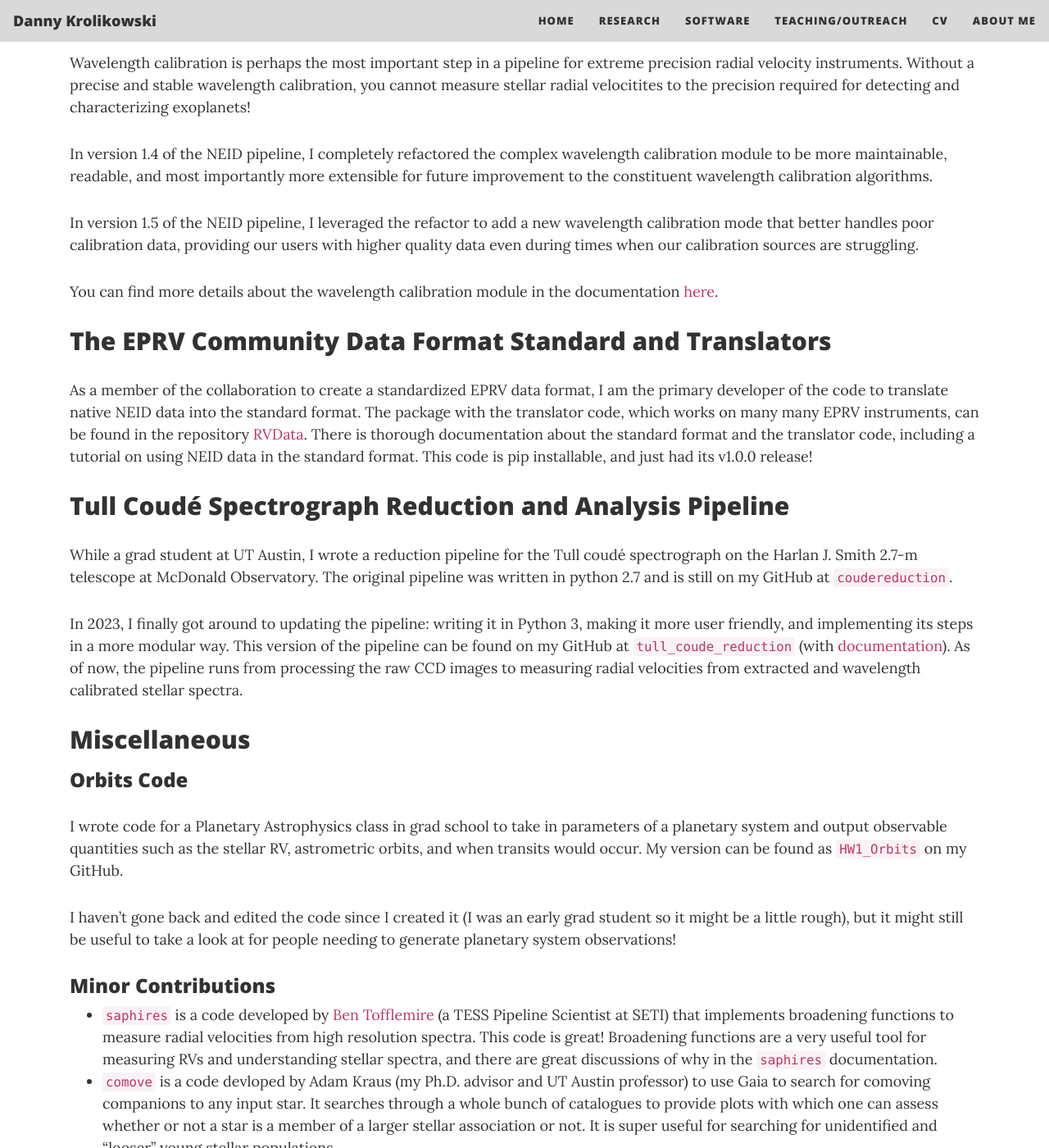
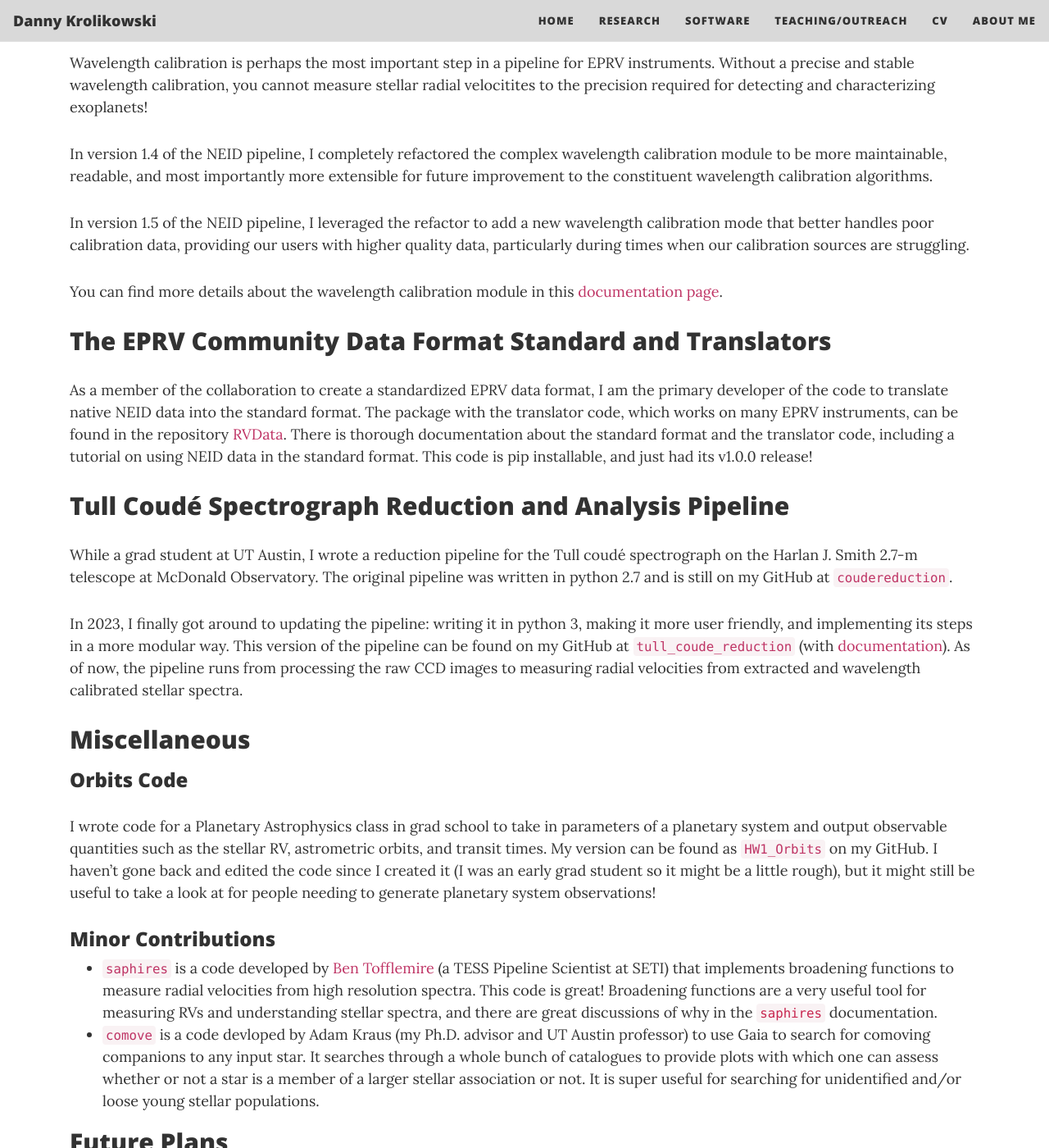
Before and after one commit to dkrolikowski/dkrolikowski.github.io, a Jekyll site: the page built from software.md, in a window 1280 px wide and 1400 px high, scrolled down 1579 px. Shown: the whole window at 82% size. Built offline with Jekyll 4.4.1, drawn with Linux system fonts in a browser that asks for light colours; nearby versions of some CDN libraries; some of the changed text lies outside the part shown.

Commit message:
Update software.md

````diff
--- a/software.md
+++ b/software.md
@@ -11,7 +11,7 @@ My favorite part of my job is writing software to support astronomical instrumen
 
 ## NEID Data Reduction Pipeline
 
-I have significantly contributed to the NEID pipeline in my current role, the documentation for which can be found [here](https://neid.ipac.caltech.edu/docs/NEID-DRP/). Beyond addressing issues and helping to restart the instrument after the June 2022 wildfire shutdown, my main contributions to the pipeline have been rewriting its **telluric model creation** and **wavelength calibration** modules.
+I have significantly contributed to the [NEID pipeline](https://neid.ipac.caltech.edu/docs/NEID-DRP/). Beyond addressing issues and helping to restart the instrument after the June 2022 wildfire shutdown, my main contributions to the pipeline have been rewriting its **telluric model creation** and **wavelength calibration** modules.
 
 ### Telluric Modeling
 
@@ -36,23 +36,23 @@ I created a standalone version of the NEID pipeline's telluric module that is av
 
 ### Wavelength Calibration
 
-Wavelength calibration is perhaps the most important step in a pipeline for extreme precision radial velocity instruments. Without a precise and stable wavelength calibration, you cannot measure stellar radial velocitites to the precision required for detecting and characterizing exoplanets!
+Wavelength calibration is perhaps the most important step in a pipeline for EPRV instruments. Without a precise and stable wavelength calibration, you cannot measure stellar radial velocitites to the precision required for detecting and characterizing exoplanets!
 
 In version 1.4 of the NEID pipeline, I completely refactored the complex wavelength calibration module to be more maintainable, readable, and most importantly more extensible for future improvement to the constituent wavelength calibration algorithms.
 
-In version 1.5 of the NEID pipeline, I leveraged the refactor to add a new wavelength calibration mode that better handles poor calibration data, providing our users with higher quality data even during times when our calibration sources are struggling.
+In version 1.5 of the NEID pipeline, I leveraged the refactor to add a new wavelength calibration mode that better handles poor calibration data, providing our users with higher quality data, particularly during times when our calibration sources are struggling.
 
-You can find more details about the wavelength calibration module in the documentation [here](https://neid.ipac.caltech.edu/docs/NEID-DRP/algorithms.html#wavelength-calibration).
+You can find more details about the wavelength calibration module in this [documentation page](https://neid.ipac.caltech.edu/docs/NEID-DRP/algorithms.html#wavelength-calibration).
 
 ## The EPRV Community Data Format Standard and Translators
 
-As a member of the collaboration to create a standardized EPRV data format, I am the primary developer of the code to translate native NEID data into the standard format. The package with the translator code, which works on many many EPRV instruments, can be found in the repository [RVData](https://github.com/EPRV-RCN/RVData). There is thorough documentation about the standard format and the translator code, including a tutorial on using NEID data in the standard format. This code is pip installable, and just had its v1.0.0 release!
+As a member of the collaboration to create a standardized EPRV data format, I am the primary developer of the code to translate native NEID data into the standard format. The package with the translator code, which works on many EPRV instruments, can be found in the repository [RVData](https://github.com/EPRV-RCN/RVData). There is thorough documentation about the standard format and the translator code, including a tutorial on using NEID data in the standard format. This code is pip installable, and just had its v1.0.0 release!
 
 ## Tull Coudé Spectrograph Reduction and Analysis Pipeline
 
 While a grad student at UT Austin, I wrote a reduction pipeline for the Tull coudé spectrograph on the Harlan J. Smith 2.7-m telescope at McDonald Observatory. The original pipeline was written in python 2.7 and is still on my GitHub at [```coudereduction```](https://github.com/dkrolikowski/coudereduction).
 
-In 2023, I finally got around to updating the pipeline: writing it in Python 3, making it more user friendly, and implementing its steps in a more modular way. This version of the pipeline can be found on my GitHub at [```tull_coude_reduction```](https://github.com/dkrolikowski/tull_coude_reduction) (with [documentation](https://tull-coude-reduction.readthedocs.io/en/latest/)). As of now, the pipeline runs from processing the raw CCD images to measuring radial velocities from extracted and wavelength calibrated stellar spectra.
+In 2023, I finally got around to updating the pipeline: writing it in python 3, making it more user friendly, and implementing its steps in a more modular way. This version of the pipeline can be found on my GitHub at [```tull_coude_reduction```](https://github.com/dkrolikowski/tull_coude_reduction) (with [documentation](https://tull-coude-reduction.readthedocs.io/en/latest/)). As of now, the pipeline runs from processing the raw CCD images to measuring radial velocities from extracted and wavelength calibrated stellar spectra.
 
 <!--
 While the pipeline is written specifically for the Tull spectrograph, it is being developed with a modular design so that:
@@ -66,16 +66,14 @@ I'm still actively developing the pipeline -- so stay tuned for improvements and
 
 ### Orbits Code
 
-I wrote code for a Planetary Astrophysics class in grad school to take in parameters of a planetary system and output observable quantities such as the stellar RV, astrometric orbits, and when transits would occur. My version can be found as [```HW1_Orbits```](https://github.com/dkrolikowski/HW1_Orbits) on my GitHub.
-
-I haven't gone back and edited the code since I created it (I was an early grad student so it might be a little rough), but it might still be useful to take a look at for people needing to generate planetary system observations!
+I wrote code for a Planetary Astrophysics class in grad school to take in parameters of a planetary system and output observable quantities such as the stellar RV, astrometric orbits, and transit times. My version can be found as [```HW1_Orbits```](https://github.com/dkrolikowski/HW1_Orbits) on my GitHub. I haven't gone back and edited the code since I created it (I was an early grad student so it might be a little rough), but it might still be useful to take a look at for people needing to generate planetary system observations!
 
 ### Minor Contributions
 
-+ [```saphires```](https://github.com/tofflemire/saphires) is a code developed by [Ben Tofflemire](https://www.seti.org/people/ben-tofflemire/) (a TESS Pipeline Scientist at SETI) that implements broadening functions to measure radial velocities from high resolution spectra. This code is great! Broadening functions are a very useful tool for measuring RVs and understanding stellar spectra, and there are great discussions of why in the [```saphires```](https://github.com/tofflemire/saphires) documentation.
-+ [```comove```](https://github.com/adamkraus/Comove) is a code devloped by Adam Kraus (my Ph.D. advisor and UT Austin professor) to use Gaia to search for comoving companions to any input star. It searches through a whole bunch of catalogues to provide plots with which one can assess whether or not a star is a member of a larger stellar association or not. It is super useful for searching for unidentified and "looser" young stellar populations.
++ [```saphires```](https://github.com/tofflemire/saphires) is a code developed by [Ben Tofflemire](https://www.seti.org/people/ben-tofflemire/) (a TESS Pipeline Scientist at SETI) that implements broadening functions to measure radial velocities from high resolution spectra. This code is great! Broadening functions are a very useful tool for measuring RVs and understanding stellar spectra, and there are great discussions of why in the ```saphires``` documentation.
++ [```comove```](https://github.com/adamkraus/Comove) is a code devloped by Adam Kraus (my Ph.D. advisor and UT Austin professor) to use Gaia to search for comoving companions to any input star. It searches through a whole bunch of catalogues to provide plots with which one can assess whether or not a star is a member of a larger stellar association or not. It is super useful for searching for unidentified and/or loose young stellar populations.
 
 ## Future Plans
 
-+ Creating a package to measure equivalent width of the Helium 10830 Angstrom triplet from HPF spectra. This would be a public release of the code used to measure EWs presented in my [paper on the Helium triplet in young stars](https://ui.adsabs.harvard.edu/abs/2024AJ....167...79K/abstract). My hope is that you could point to any HPF spectrum of a (late F through early M) star and output a Helium EW!
++ Creating a package to measure the equivalent width of the Helium 10830 Angstrom triplet from HPF spectra. This would be a public release of the code used to measure EWs presented in my [paper on the Helium triplet in young stars](https://ui.adsabs.harvard.edu/abs/2024AJ....167...79K/abstract). My hope is that you could point to any HPF spectrum of a (late F through early M) star and output a Helium EW!
 + Expanding the telluric correction package to work on more instruments than just HPF.
````
